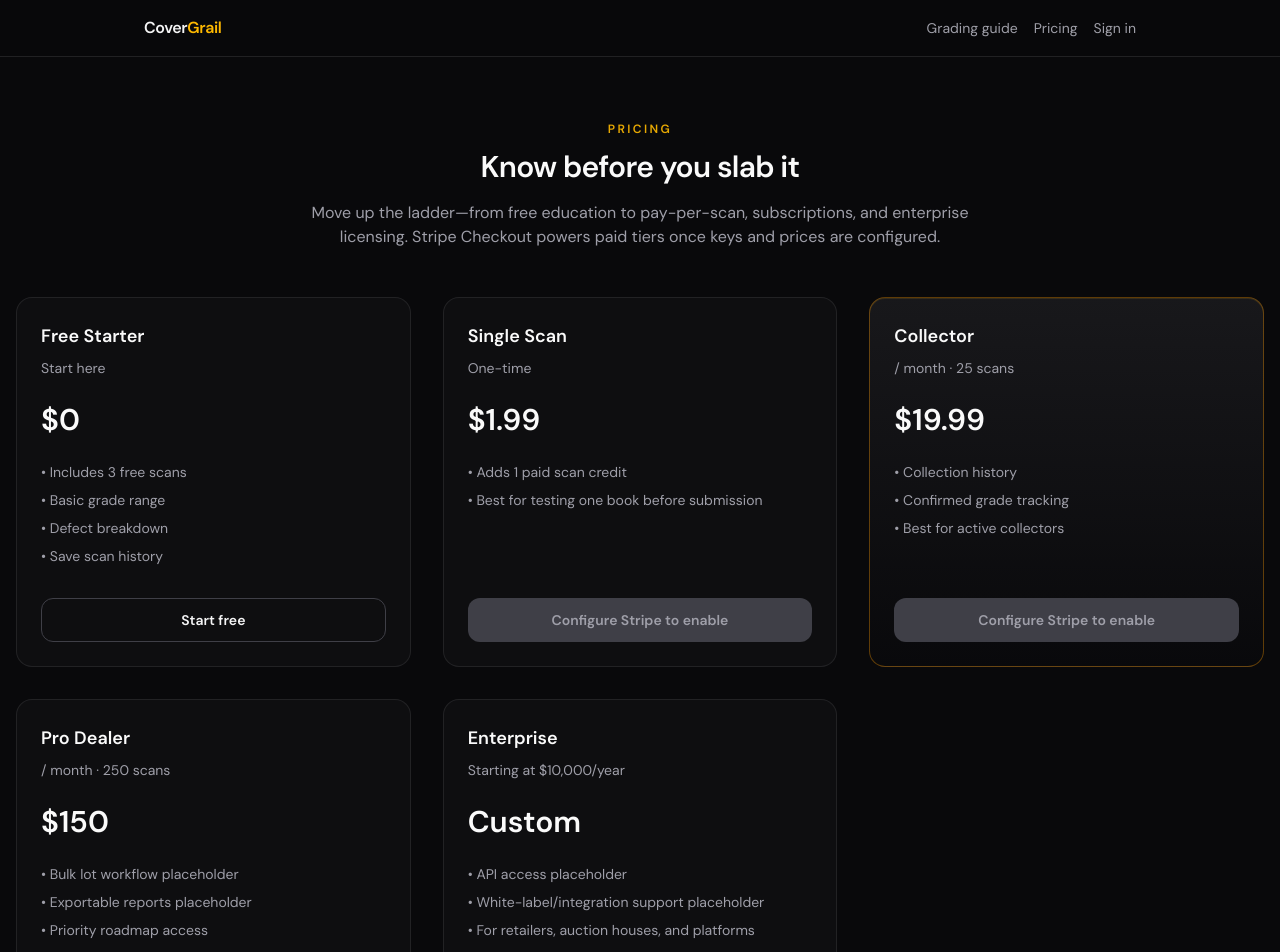
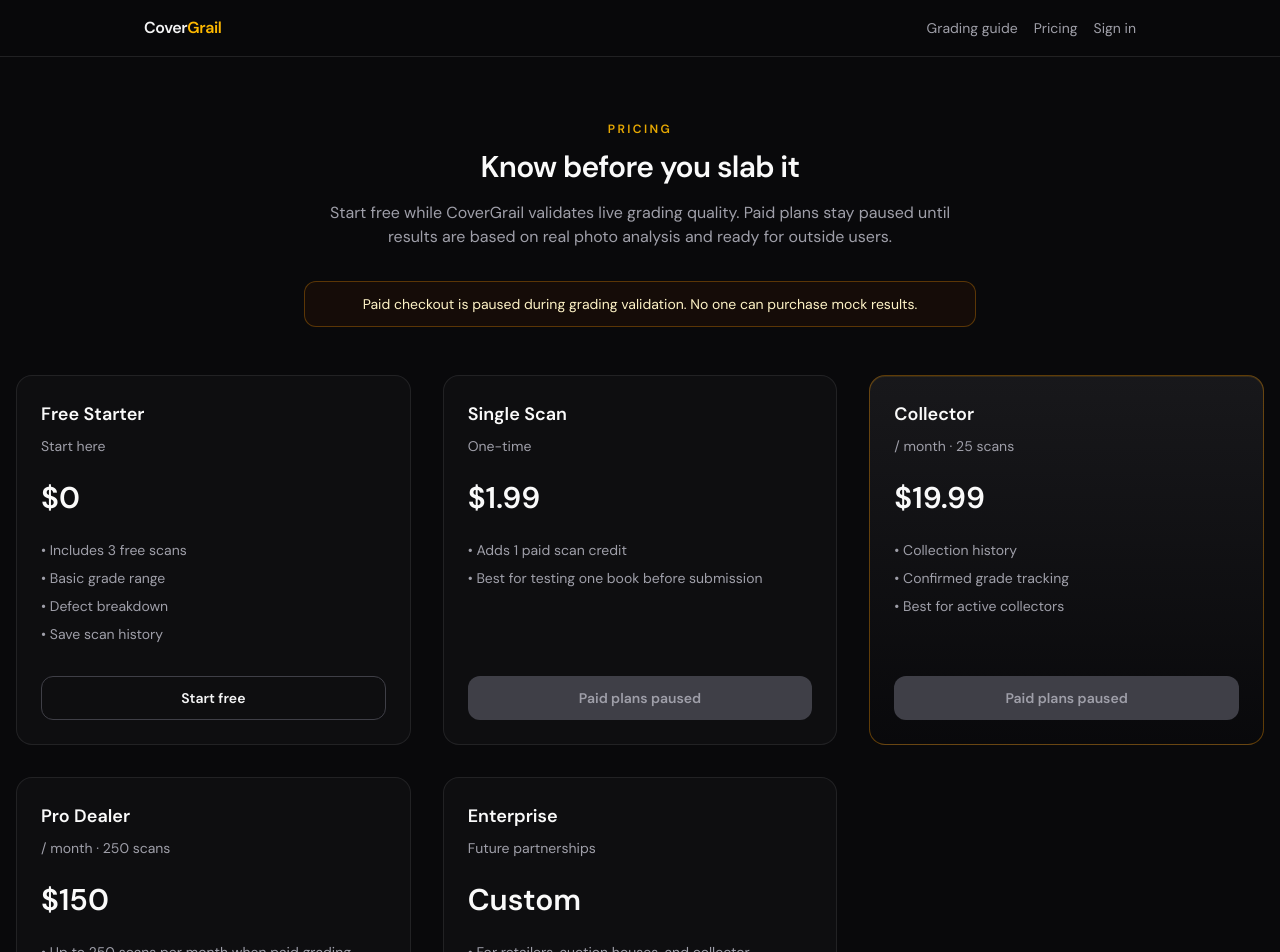
Before and after one commit to BTheCoderr/CoverGrail, a Next.js app: page /pricing in a window 1280 px wide. Shown: the top 952 px of the page. Built offline with nearby package versions, Linux system fonts and the light colour scheme; no server answers.

Commit message:
Pause paid plans during grading validation [skip netlify]

```diff
--- a/src/app/(marketing)/pricing/page.tsx
+++ b/src/app/(marketing)/pricing/page.tsx
@@ -1,4 +1,5 @@
 import { Disclaimer } from "@/components/disclaimer";
+import { isMockGradeEnabled } from "@/lib/ai/mode";
 import { PlanCheckoutButton } from "@/components/pricing/PlanCheckoutButton";
 import { isStripeCheckoutReady } from "@/lib/stripe";
 import Link from "next/link";
@@ -65,9 +66,8 @@
     price: "$150",
     subtitle: "/ month · 250 scans",
     bullets: [
-      "Bulk lot workflow placeholder",
-      "Exportable reports placeholder",
-      "Priority roadmap access",
+      "Up to 250 scans per month when paid grading launches",
+      "Private grading history",
       "Best for dealers, estate buyers, and shop owners",
     ],
     mode: "stripe",
@@ -77,11 +77,10 @@
   {
     name: "Enterprise",
     price: "Custom",
-    subtitle: "Starting at $10,000/year",
+    subtitle: "Future partnerships",
     bullets: [
-      "API access placeholder",
-      "White-label/integration support placeholder",
-      "For retailers, auction houses, and platforms",
+      "For retailers, auction houses, and collector platforms",
+      "Contact us to discuss future integrations",
     ],
     mode: "mailto",
     mailtoHref: ENTERPRISE_MAIL,
@@ -96,6 +95,8 @@
 }) {
   const params = await searchParams;
   const stripeReady = isStripeCheckoutReady();
+  const gradingValidation = isMockGradeEnabled();
+  const checkoutReady = stripeReady && !gradingValidation;
 
   return (
     <main className="mx-auto max-w-7xl px-4 py-16">
@@ -112,10 +113,16 @@
           Know before you slab it
         </h1>
         <p className="mt-4 text-zinc-400">
-          Move up the ladder—from free education to pay-per-scan, subscriptions, and enterprise
-          licensing. Stripe Checkout powers paid tiers once keys and prices are configured.
+          Start free while CoverGrail validates live grading quality. Paid plans stay paused until
+          results are based on real photo analysis and ready for outside users.
         </p>
       </div>
+
+      {gradingValidation ? (
+        <p className="mx-auto mt-8 max-w-2xl rounded-xl border border-amber-500/30 bg-amber-950/20 px-4 py-3 text-center text-sm text-amber-100">
+          Paid checkout is paused during grading validation. No one can purchase mock results.
+        </p>
+      ) : null}
 
       <div className="mt-12 grid gap-6 md:grid-cols-2 xl:grid-cols-3 xl:gap-8">
         {TIERS.map((t) => (
@@ -138,10 +145,14 @@
             {t.mode === "stripe" && t.checkoutPlan ? (
               <PlanCheckoutButton
                 plan={t.checkoutPlan}
-                disabled={!stripeReady}
+                disabled={!checkoutReady}
                 className="mt-8 flex h-11 w-full items-center justify-center rounded-xl bg-amber-400 text-sm font-semibold text-zinc-950 hover:bg-amber-300 disabled:cursor-not-allowed disabled:bg-zinc-700 disabled:text-zinc-400"
               >
-                {stripeReady ? t.buttonLabel : "Configure Stripe to enable"}
+                {gradingValidation
+                  ? "Paid plans paused"
+                  : checkoutReady
+                    ? t.buttonLabel
+                    : "Checkout unavailable"}
               </PlanCheckoutButton>
             ) : null}
             {t.mode === "link" && t.href ? (
```
